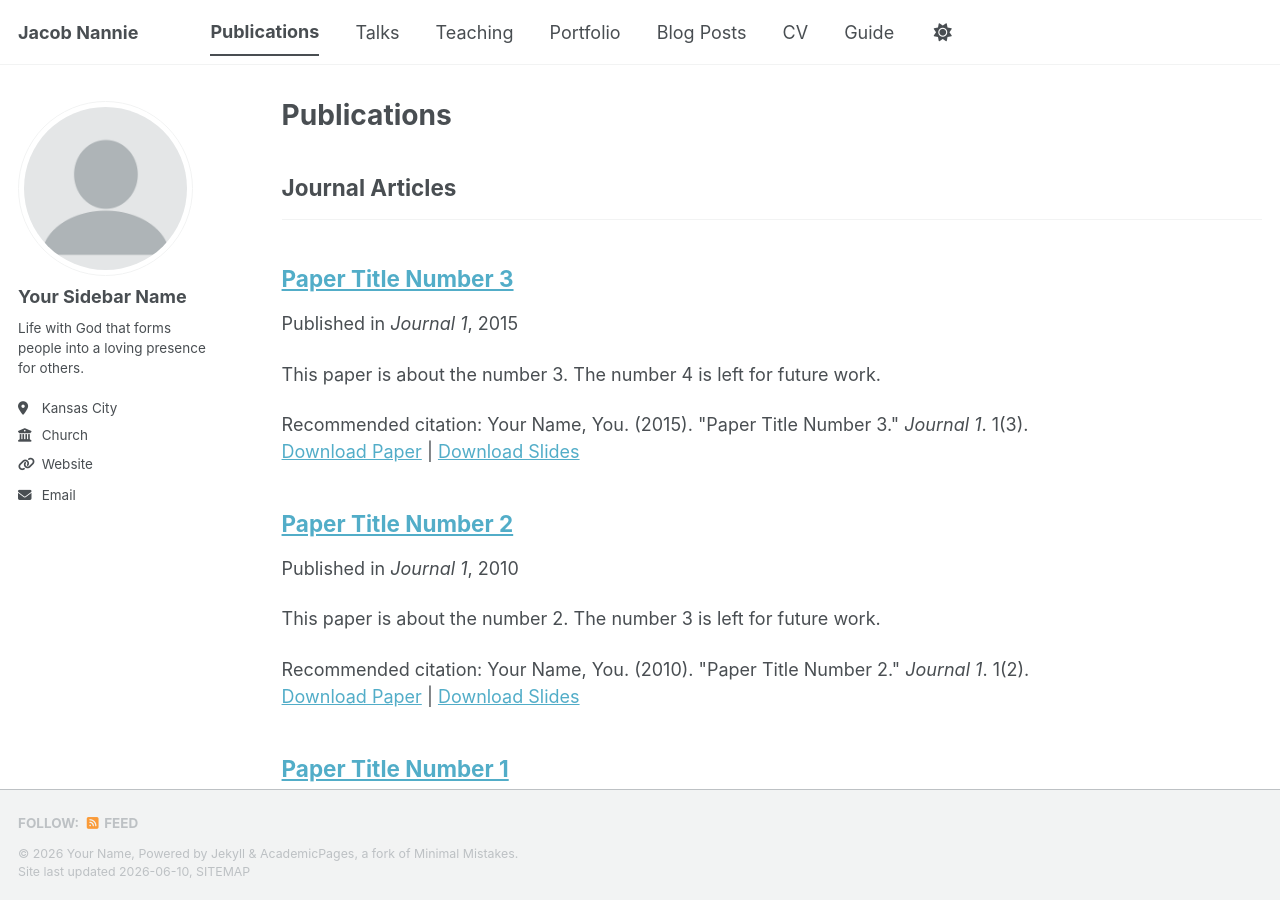
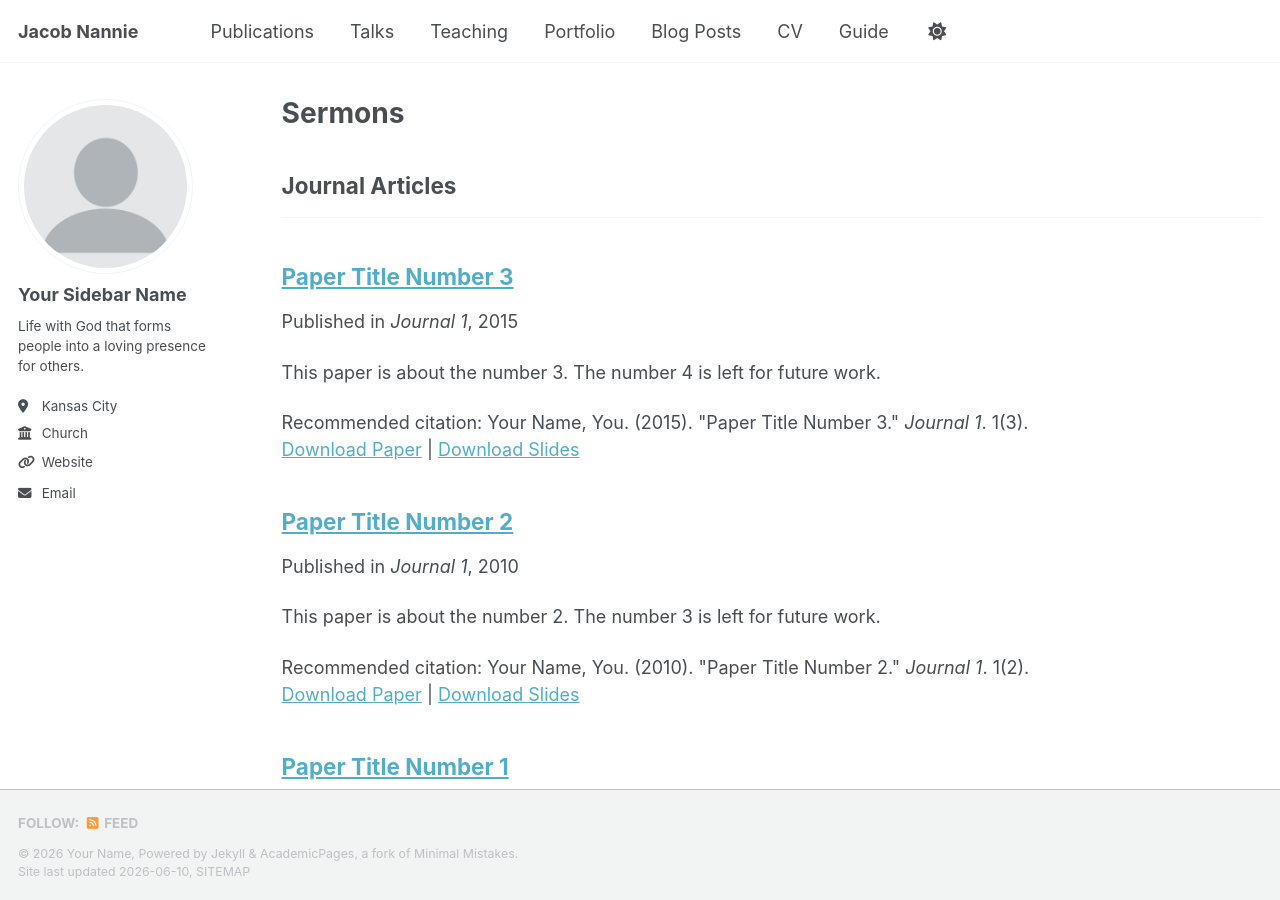
Before and after one commit to jacob-nannie/personal-blog, a Jekyll site: the page built from _pages/sermons.html, in a window 1280 px wide and 900 px high. Built offline with Jekyll 4.4.1, drawn with Linux system fonts in a browser that asks for light colours; a script bundle is joined from its source files by our own code; library files that are not in the unit come from our copies.

Commit message:
Update sermons.html

```diff
--- a/_pages/sermons.html
+++ b/_pages/sermons.html
@@ -1,7 +1,7 @@
 ---
 layout: archive
-title: "Publications"
-permalink: /publications/
+title: "Sermons"
+permalink: /sermons/
 author_profile: true
 ---
 
```
